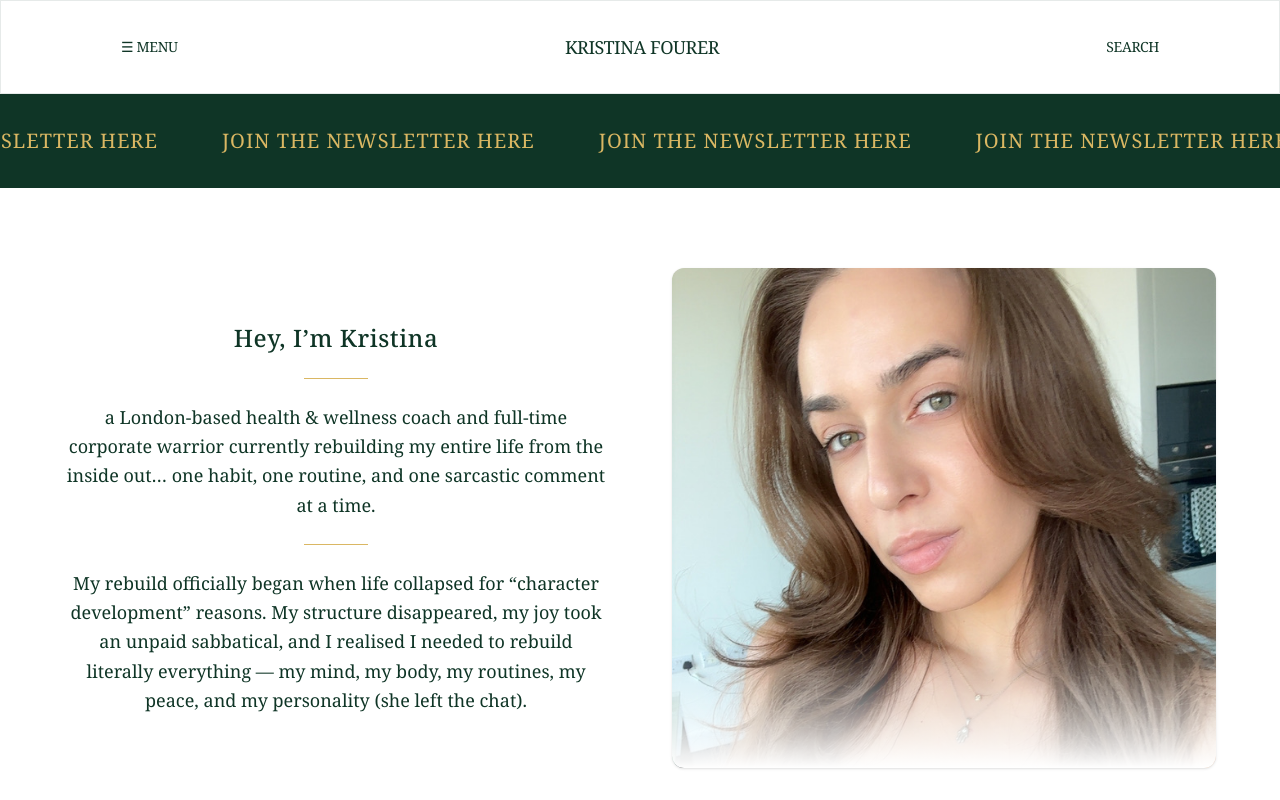
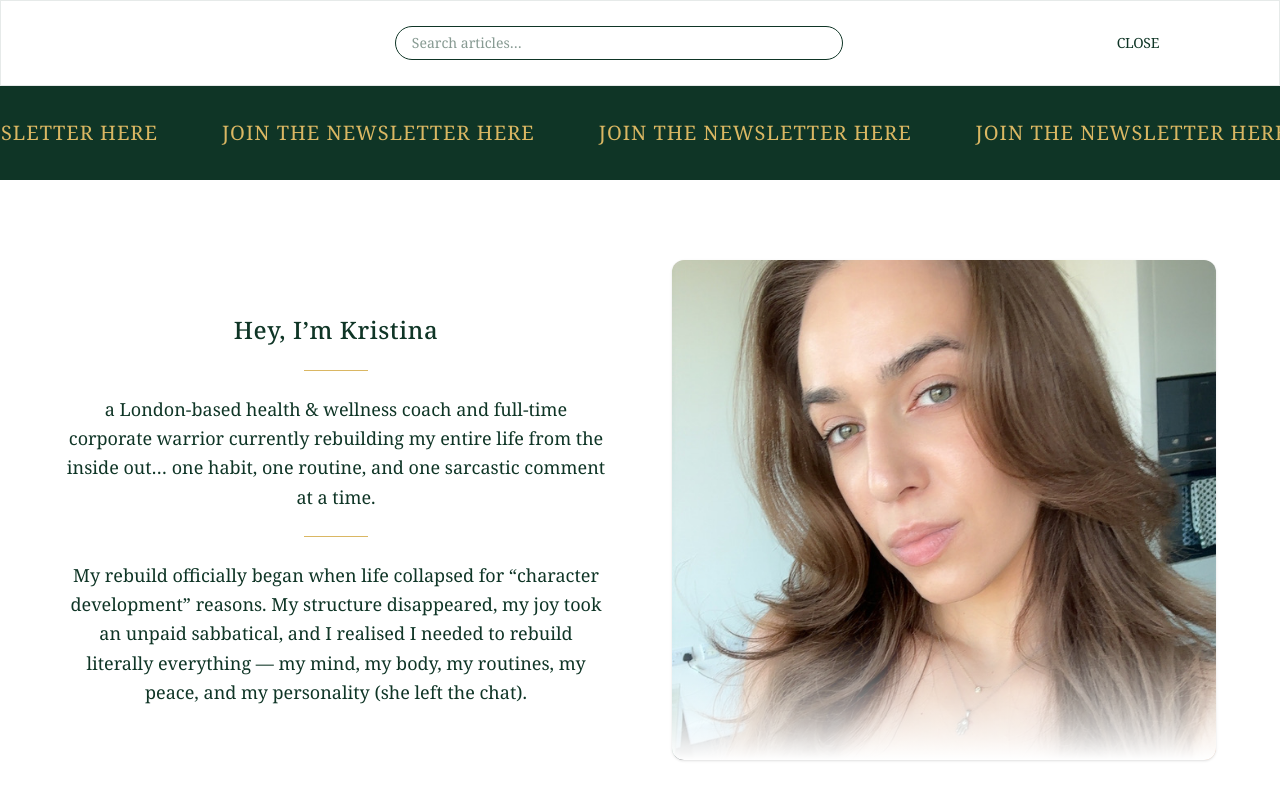
Before and after one commit to shellyfourer/kristina-blog, a Next.js app: page /about in a window 1280 px wide. Both pictures are taken after a click on the button "SEARCH". Shown: the top 800 px of the page. Built offline with nearby package versions, Linux system fonts and the light colour scheme.

Commit message:
Implement live search functionality in Header component and add API route for search queries

```diff
--- /dev/null
+++ b/app/api/search/route.ts
@@ -0,0 +1,31 @@
+import { NextResponse } from "next/server";
+import { createClient } from "@supabase/supabase-js";
+
+const supabase = createClient(
+    process.env.NEXT_PUBLIC_SUPABASE_URL!,
+    process.env.SUPABASE_SERVICE_ROLE_KEY!
+);
+
+export async function GET(req: Request) {
+    const { searchParams } = new URL(req.url);
+    const q = searchParams.get("q");
+
+    if (!q || q.length < 2) {
+        return NextResponse.json([]);
+    }
+
+    const { data, error } = await supabase
+        .from("posts")
+        .select("post_id, title, slug")
+        .eq("status", "published")
+        .ilike("title", `%${q}%`)
+        .order("publish_at", { ascending: false })
+        .limit(6);
+
+    if (error) {
+        console.error("Search error:", error);
+        return NextResponse.json([], { status: 500 });
+    }
+
+    return NextResponse.json(data);
+}
--- a/components/Header.tsx
+++ b/components/Header.tsx
@@ -1,58 +1,164 @@
 "use client";
-
-import { useState } from "react";
-import { useEffect } from "react";
+import { useEffect, useState } from "react";
 import { usePathname } from "next/navigation";
 import Link from "next/link";
 import MenuOverlay from "@/components/MenuOverlay";
-
+interface SearchResult {
+    post_id: string;
+    title: string;
+    slug: string;
+}
 export default function Header() {
     const [menuOpen, setMenuOpen] = useState(false);
+    const [searchOpen, setSearchOpen] = useState(false);
+    const [query, setQuery] = useState("");
+    const [results, setResults] = useState<SearchResult[]>([]);
     const pathname = usePathname();
 
-    {/*Scroll lock when an overlay is open*/}
+    // Scroll lock when the menu overlay is open
     useEffect(() => {
         document.body.style.overflow = menuOpen ? "hidden" : "";
         return () => {
             document.body.style.overflow = "";
         };
     }, [menuOpen]);
+    // Close menu/search on navigation
+    useEffect(() => {
+        setMenuOpen(false);
+        setSearchOpen(false);
+        setQuery("");
+        setResults([]);
+    }, [pathname]);
+    // Live search suggestions (debounced)
+    useEffect(() => {
+        if (!searchOpen || query.trim().length < 2) {
+            setResults([]);
+            return;
+        }
 
-    {/*Close overlay when navigating to a different page*/}
-    useEffect(() => {
-        if (menuOpen) {
-            setMenuOpen(false);
+        const timeout = setTimeout(async () => {
+            try {
+                const res = await fetch(
+                    `/api/search?q=${encodeURIComponent(query.trim())}`
+                );
+                const data = await res.json();
+                setResults(Array.isArray(data) ? data : []);
+            } catch {
+                setResults([]);
             }
-    }, [pathname]);
+        }, 300);
+
+        return () => clearTimeout(timeout);
+    }, [query, searchOpen]);
 
     return (
-
         <>
-            <header className="
+            <header
+                className="
                 sticky top-0 z-50
                 bg-beige
                 border border-greenBrand/10
-            flex justify-between items-center
                 px-4 py-3
                 md:px-12 md:py-4
                 lg:px-30 lg:py-6"
             >
+                {!searchOpen ? (
+                    /* NORMAL HEADER */
+                    <div className="flex justify-between items-center">
                         <button
                             aria-label="Toggle menu"
-                    onClick={() => setMenuOpen(!menuOpen)}
+                            onClick={() => setMenuOpen((v) => !v)}
                             className="btn-menu text-xs md:text-sm"
                         >
                             {menuOpen ? "✕ CLOSE" : "☰ MENU"}
                         </button>
 
+                        <Link href="/" className="btn-menu text-sm md:text-lg">
+                            KRISTINA FOURER
+                        </Link>
+
+                        <button
+                            aria-label="Open search"
+                            onClick={() => {
+                                setSearchOpen(true);
+                                setMenuOpen(false);
+                            }}
+                            className="btn-menu text-xs md:text-sm"
+                        >
+                            SEARCH
+                        </button>
+                    </div>
+                ) : (
+                    /* SEARCH MODE */
+                    <div className="relative w-full flex flex-col md:flex-row items-center pr-16 md:pr-0">
+                        {/* SEARCH INPUT */}
+                        <div className="w-full md:flex md:justify-center">
+                            <div className="relative w-full md:max-w-md">
+                                <input
+                                    autoFocus
+                                    type="search"
+                                    placeholder="Search articles…"
+                                    value={query}
+                                    onChange={(e) => setQuery(e.target.value)}
+                                    className="
+                                    w-full
+                                    rounded-full
+                                    border border-greenBrand/30
+                                    bg-transparent
+                                    px-4 py-2 md:py-1.5
+                                    text-sm
+                                    outline-none
+                                    focus:border-greenBrand"
+                                />
+
+                                {results.length > 0 && (
+                                    <ul
+                                        className="
+                                        absolute left-0 right-0 mt-2
+                                        rounded-xl
+                                        border border-greenBrand/10
+                                        bg-beige
+                                        shadow-lg
+                                        overflow-hidden
+                                        z-50"
+                                    >
+                                        {results.map((post) => (
+                                            <li key={post.post_id}>
                                                 <Link
-                    href="/"
-                    className="btn-menu text-sm md:text-lg"
-                >KRISTINA FOURER</Link>
+                                                    href={`/blog/${post.slug}`}
+                                                    onClick={() => {
+                                                        setSearchOpen(false);
+                                                        setQuery("");
+                                                        setResults([]);
+                                                    }}
+                                                    className="block px-4 py-3 text-sm hover:bg-greenBrand/5"
+                                                >
+                                                    {post.title}
+                                                </Link>
+                                            </li>
+                                        ))}
+                                    </ul>
+                                )}
+                            </div>
+                        </div>
 
-                <button aria-label="Search"
-                        className="btn-menu text-xs md:text-sm"
-                >SEARCH</button>
+                        {/* CLOSE BUTTON */}
+                        <button
+                            aria-label="Close search"
+                            onClick={() => {
+                                setSearchOpen(false);
+                                setQuery("");
+                                setResults([]);
+                            }}
+                            className="
+                            btn-menu text-xs md:text-sm
+                            absolute right-0 top-1/2 -translate-y-1/2
+                            md:static md:top-auto md:translate-y-0 md:ml-auto"
+                        >
+                            CLOSE
+                        </button>
+                    </div>
+                )}
             </header>
 
             <MenuOverlay
```
Lines whose indentation alone changed are shown as unchanged.
